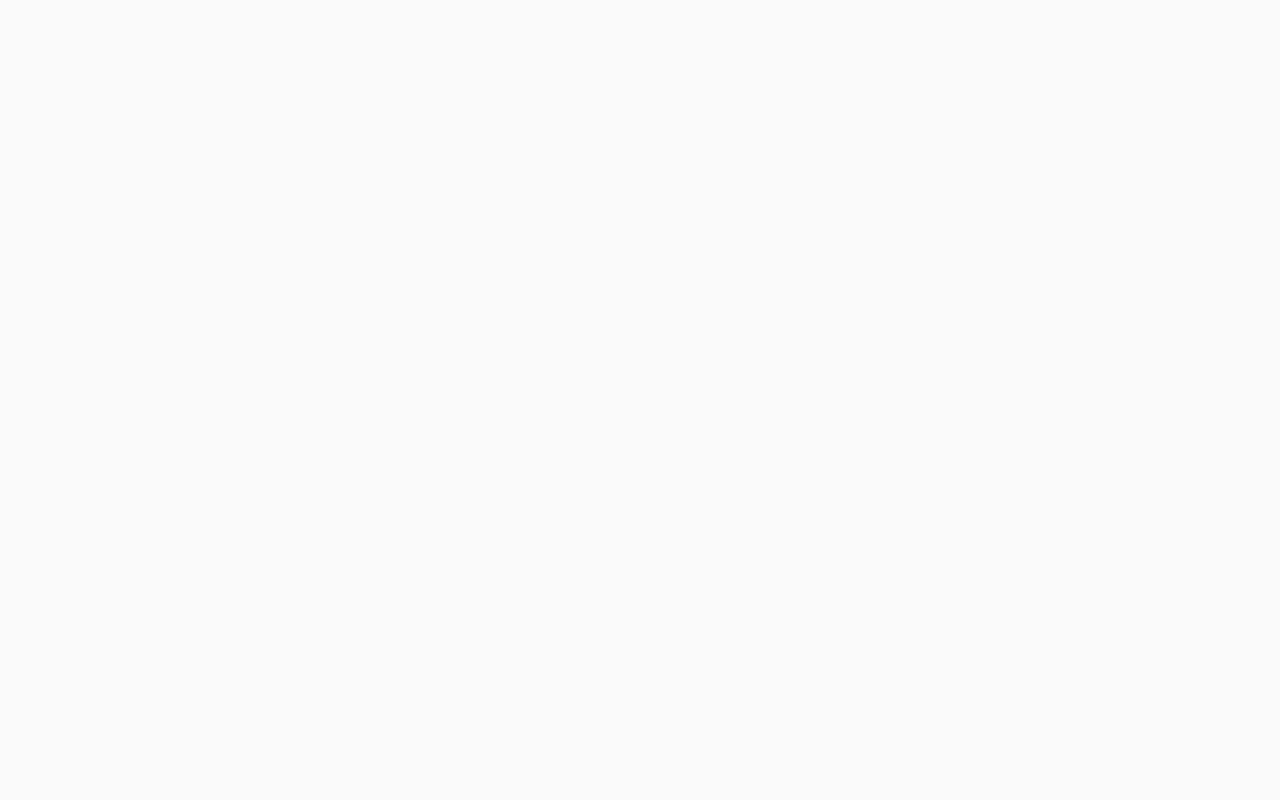
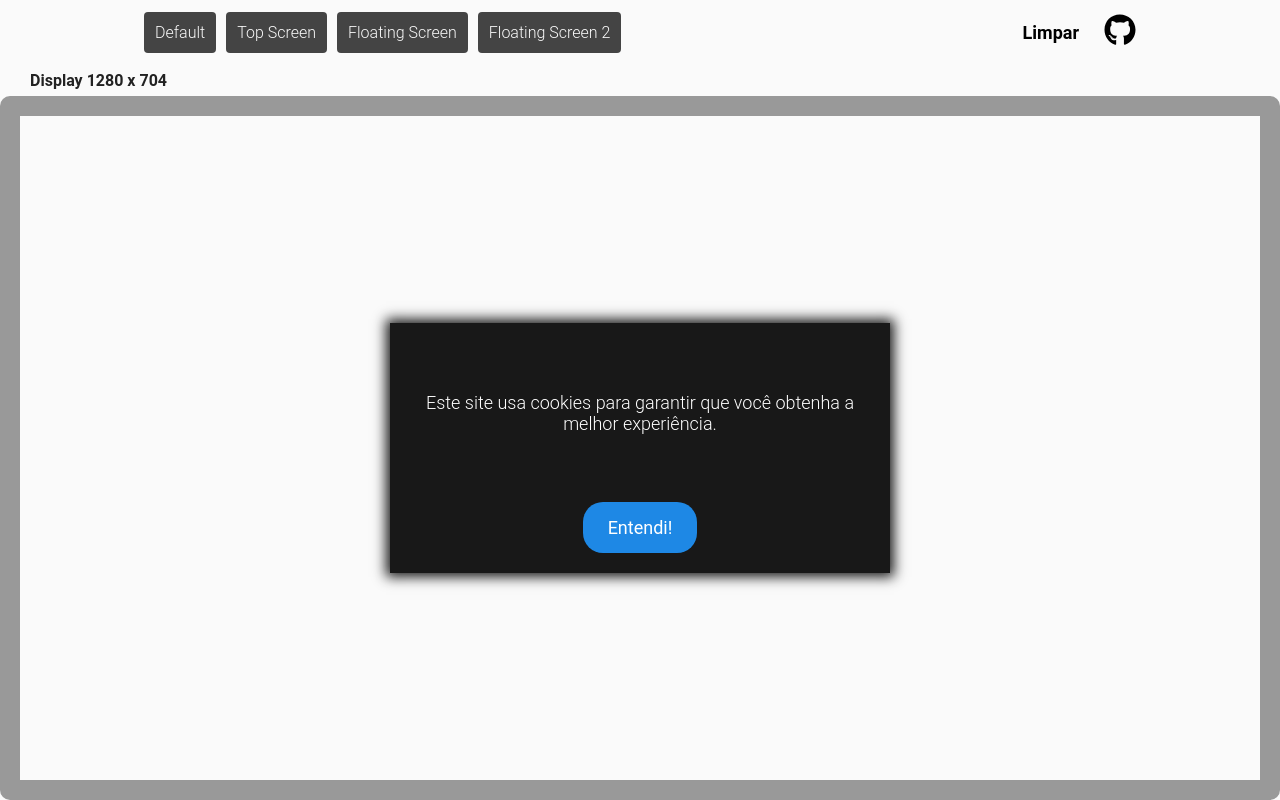
Before and after one commit to ediano/cookies-notice-for-react, a React (Create React App) app: page /floating-screen-2 in a window 1280 px wide. Built offline with nearby package versions, Linux system fonts and the light colour scheme.

Commit message:
Add new template e update doc readme.md

```diff
--- a/src/components/Default/index.tsx
+++ b/src/components/Default/index.tsx
@@ -26,7 +26,7 @@ export const Default: React.FC<DefaultProps> =
           <p className="msg-cookies">
             {message ? message : 'Este site usa cookies para garantir que você obtenha a melhor experiência.'}
           </p>
-          <button className="btn-cookies" onClick={handleAcceptCookies}>{textButton ? textButton : 'Aceitar!'}</button>
+          <button className="btn-cookies" onClick={handleAcceptCookies}>{textButton ? textButton : 'Entendi!'}</button>
         </Container>
       )}
     </>
--- a/src/components/FloatingScreen/index.tsx
+++ b/src/components/FloatingScreen2/index.tsx
@@ -2,19 +2,19 @@ import React, { useState, useCallback } from 'react';
 
 import { Container } from './styles'
 
-interface FloatingScreenProps {
+interface FloatingScreen2Props {
   message?: string;
   textButton?: string;
 }
 
-export const FloatingScreen: React.FC<FloatingScreenProps> =
+export const FloatingScreen2: React.FC<FloatingScreen2Props> =
   ({ message, textButton}) => {
   const [cookies, setCookies] = useState(() => {
-    return !!localStorage.getItem('@CookiesFloatingScreen:ReactJS');
+    return !!localStorage.getItem('@CookiesFloatingScreen2:ReactJS');
   });
 
   const handleAcceptCookies = useCallback(() => {
-    localStorage.setItem('@CookiesFloatingScreen:ReactJS', 'accept');
+    localStorage.setItem('@CookiesFloatingScreen2:ReactJS', 'accept');
 
     setCookies(true);
   }, []);
@@ -24,7 +24,7 @@ export const FloatingScreen: React.FC<FloatingScreenProps> =
       {!cookies && (
         <Container className="box-cookies">
           <p>{message ? message : 'Este site usa cookies para garantir que você obtenha a melhor experiência.'}</p>
-          <button onClick={handleAcceptCookies}>{textButton ? textButton : 'Aceitar!'}</button>
+          <button onClick={handleAcceptCookies}>{textButton ? textButton : 'Entendi!'}</button>
         </Container>
       )}
     </>
--- a/src/components/FloatingScreen/styles.ts
+++ b/src/components/FloatingScreen2/styles.ts
@@ -8,7 +8,7 @@ export const Container = styled.div`
   background: rgba(0, 0, 0, .9);
   max-width: 500px;
   width: 80%;
-  max-height: 300px;
+  max-height: 250px;
   height: 90%;
   box-shadow: 0 0 12px 4px rgba(0, 0, 0, .9);
   margin: 0 auto;
@@ -29,7 +29,7 @@ export const Container = styled.div`
   p,
   button {
     text-align: center;
-    padding: 25px;
+    padding: 15px 25px;
     color: #fff;
     font-size: 18px;
   }
@@ -38,7 +38,8 @@ export const Container = styled.div`
     display: block;
     background: #1e88e5;
     cursor: pointer;
-    align-self: normal;
+    border-radius: 20px;
+    margin-bottom: 20px;
   }
 
   @media (max-width: 500px){
--- a/src/components/TopScreen/index.tsx
+++ b/src/components/TopScreen/index.tsx
@@ -24,7 +24,7 @@ export const TopScreen: React.FC<TopScreenProps> =
       {!cookies && (
         <Container className="box-cookies">
           <p>{message ? message : 'Este site usa cookies para garantir que você obtenha a melhor experiência.'}</p>
-          <button onClick={handleAcceptCookies}>{textButton ? textButton : 'Aceitar!'}</button>
+          <button onClick={handleAcceptCookies}>{textButton ? textButton : 'Entendi!'}</button>
         </Container>
       )}
     </>
--- /dev/null
+++ b/src/pages/FloatingScreen2.tsx
@@ -0,0 +1,11 @@
+import React from 'react'
+import Layout from '../templates/Layout'
+import { FloatingScreen2 as Template } from '../components/FloatingScreen2'
+
+const FloatingScreen2 = () => (
+  <Layout>
+    <Template />
+  </Layout>
+)
+
+  export default FloatingScreen2
--- a/src/routes.tsx
+++ b/src/routes.tsx
@@ -4,6 +4,7 @@ import { BrowserRouter, Switch, Route } from 'react-router-dom'
 import Home from './pages/Home'
 import TopScreen from './pages/TopScreen'
 import FloatingScreen from './pages/FloatingScreen'
+import FloatingScreen2 from './pages/FloatingScreen2'
 
 const Routes = () => (
   <BrowserRouter>
@@ -11,6 +12,7 @@ const Routes = () => (
       <Route path="/" component={Home} exact />
       <Route path="/top-screen" component={TopScreen} />
       <Route path="/floating-screen" component={FloatingScreen} />
+      <Route path="/floating-screen-2" component={FloatingScreen2} />
     </Switch>
   </BrowserRouter>
 )
--- a/src/templates/Layout/index.tsx
+++ b/src/templates/Layout/index.tsx
@@ -41,6 +41,7 @@ const Layout = ({ children }: Props) => {
             <li><Link to="/">Default</Link></li>
             <li><Link to="/top-screen">Top Screen</Link></li>
             <li><Link to="/floating-screen">Floating Screen</Link></li>
+            <li><Link to="/floating-screen-2">Floating Screen 2</Link></li>
           </ul>
 
           <button
@@ -65,7 +66,7 @@ const Layout = ({ children }: Props) => {
         </div>
       </ListTemplate>
 
-      <Text>Display {width - 20} x {height - 20}</Text>
+      <Text>Display {width} x {height}</Text>
       <Display ref={displayRef}>
         {children}
       </Display>
--- a/src/templates/Layout/styles.ts
+++ b/src/templates/Layout/styles.ts
@@ -17,7 +17,10 @@ height: 64px;
 
 .wrapper ul li {
   display: inline-block;
-  padding: 10px
+}
+
+.wrapper ul li + li {
+  padding-left: 10px;
 }
 
 .wrapper ul li a {
@@ -42,13 +45,13 @@ button.menu {
   cursor: pointer;
 }
 
-@media (min-width: 651px){
+@media (min-width: 701px){
   button.menu {
     display: none;
   }
 }
 
-@media (max-width: 650px){
+@media (max-width: 700px){
   .wrapper ul {
     transform: translateX(150%);
     position: fixed;
@@ -67,6 +70,7 @@ button.menu {
     box-shadow: 0 0 12px 4px rgba(0,0,0,.9);
 
     li {
+      display: flex;
       margin: 10px 0;
     }
   }
@@ -108,6 +112,6 @@ export const Display = styled.div`
 position: relative;
 width: 100%;
 height: calc(100% - 96px);
-border: 20px solid;
+border: 20px solid #999;
 border-radius: 10px;
 `
```
Also changed, not shown: 1 other file (tests, documents, lock files or other folders).
